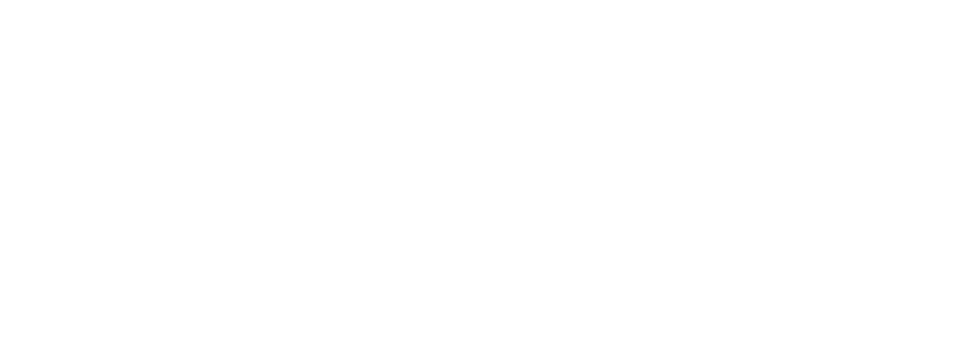
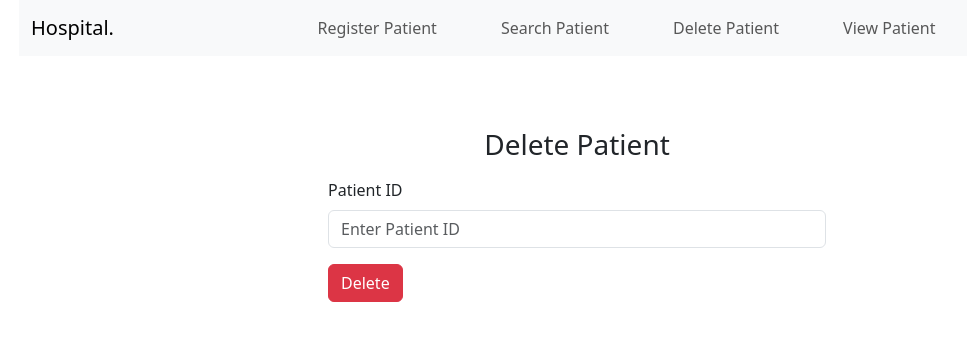
Before and after one commit to gouthm04/hospital-react-app, a React (Vite) app: page /delete in a window 1280 px wide. Before the commit this address had no page. Shown: the top 340 px of the page, without its empty margins (63-1030 px from the left). Built offline with nearby package versions, Linux system fonts and the light colour scheme.

Commit message:
add delete page

```diff
--- a/src/App.jsx
+++ b/src/App.jsx
@@ -5,6 +5,7 @@
 import { BrowserRouter,Route,Routes } from 'react-router-dom'
 import ViewAllPatients from './components/ViewAllPatients'
 import SearchPatient from './components/SearchPatient'
+import DeletePatient from './components/DeletePatient'
 
 function App() {
 
@@ -15,6 +16,7 @@
       <Route path='/' element={<RegisterPatient/>}/>
       <Route path='/view' element={<ViewAllPatients/>}/>
       <Route path='/search' element={<SearchPatient/>}/>
+      <Route path='/delete' element={<DeletePatient/>}/>
     </Routes>
     </BrowserRouter>
    </>
--- /dev/null
+++ b/src/components/DeletePatient.jsx
@@ -0,0 +1,27 @@
+import React from 'react'
+import NavBar from './NavBar'
+
+const DeletePatient = () => {
+  return (
+    <div>
+      <NavBar />
+
+      <div className="container mt-5">
+        <div className="row justify-content-center">
+          <div className="col-md-6">
+            <div className=" p-4">
+              <h3 className="text-center mb-3">Delete Patient</h3>
+
+              <label className="form-label">Patient ID</label>
+              <input type="text" className="form-control" placeholder="Enter Patient ID"/>
+
+              <button className="btn btn-danger mt-3">Delete</button>
+            </div>
+          </div>
+        </div>
+      </div>
+    </div>
+  )
+}
+
+export default DeletePatient
--- a/src/components/NavBar.jsx
+++ b/src/components/NavBar.jsx
@@ -18,7 +18,7 @@
 
                             <Link className="nav-link" to="/">Register Patient</Link>
                             <Link className="nav-link" to="/search">Search Patient</Link>
-                            <Link className="nav-link" to="/">Delete Patient</Link>
+                            <Link className="nav-link" to="/delete">Delete Patient</Link>
                             <Link className="nav-link" to="/view">View Patient</Link>
 
 
```
